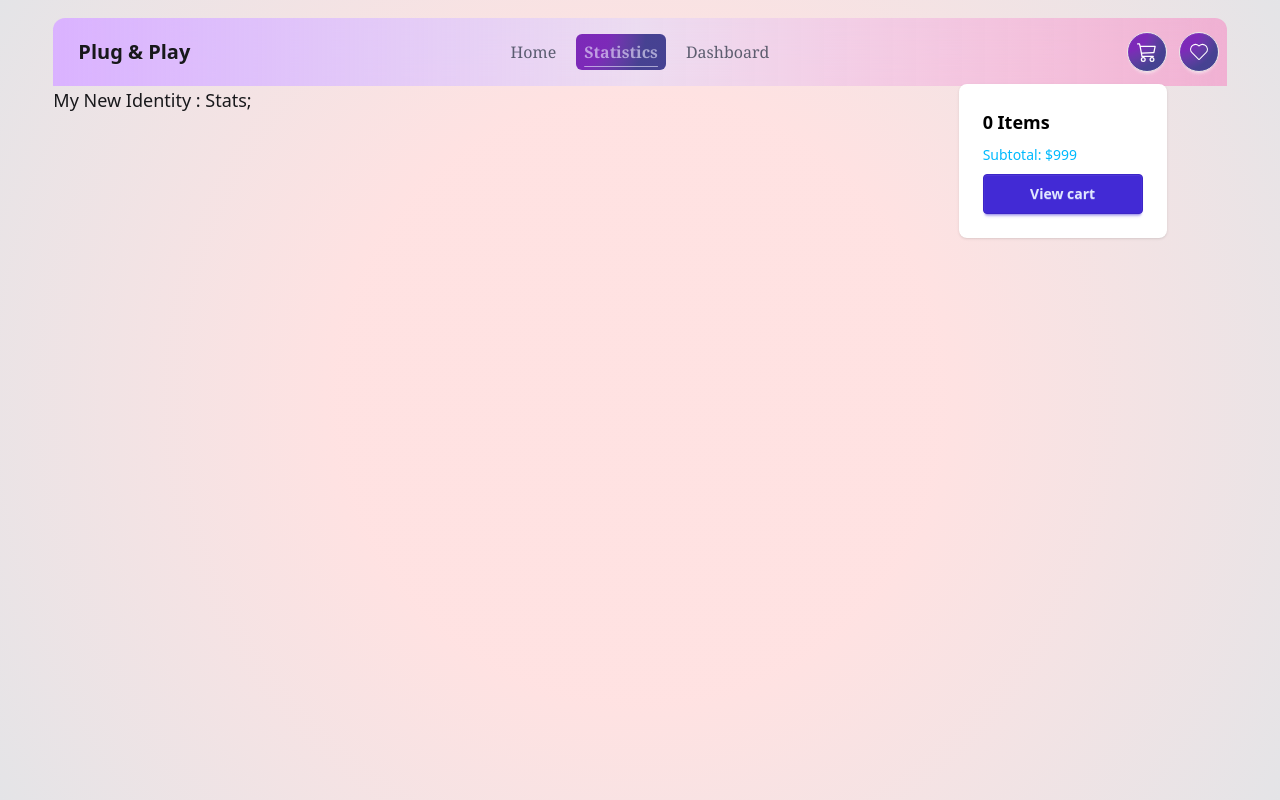
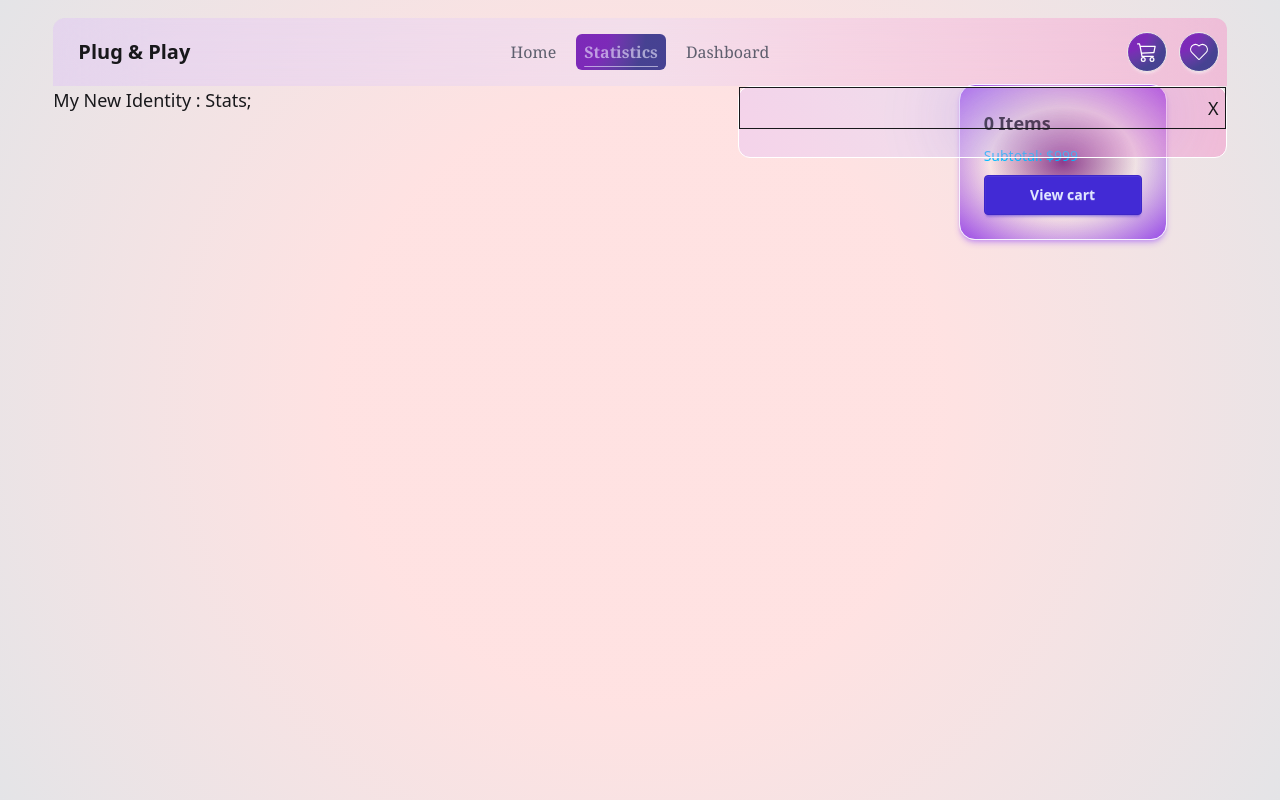
Before and after one commit to rakib-hasan-78/price-cart, a React (Vite) app: page /statistics in a window 1280 px wide. Both pictures are taken after a click on the button 1146 px from the left and 52 px from the top of the page. Built offline with nearby package versions, Linux system fonts and the light colour scheme; a web font is replaced by a local one.

Commit message:
still working old nav

```diff
--- a/src/Components/CartAnimation/CartAnimation.jsx
+++ b/src/Components/CartAnimation/CartAnimation.jsx
@@ -1,4 +1,4 @@
-import React, { useState } from 'react';
+import React from 'react';
 import { DotLottieReact } from '@lottiefiles/dotlottie-react';
 import { useNavigate } from 'react-router-dom';
 
--- a/src/Components/Nav/Nav.jsx
+++ b/src/Components/Nav/Nav.jsx
@@ -1,18 +1,27 @@
-import React from 'react';
+import React, { useState } from 'react';
 import { useLocation } from 'react-router-dom';
 import { BsCart3 } from "react-icons/bs";
 import { CiHeart } from "react-icons/ci";
 import NavLinks from '../NavLinks/NavLinks';
 import { useProduct } from '../../Utilities/Hooks/CustomContext/CustomContext';
+import NavProduct from './../NavProduct/NavProduct';
 
 
 const Nav = ({isScroll}) => {
     const location = useLocation();
     const preferenceBG = location.pathname==='/';
     const {cart, wishList} = useProduct();
+
+    const [drawer, setDrawer] = useState(null);
+
+    const navHandler = (e, type)=>{
+        e.preventDefault();
+        setDrawer(pre=>pre===type ? null : type);
+    }
+
     return (
         <div
-        className={`navbar ${isScroll ? 'rounded-t-none shadow-2xl':'lg:rounded-t-xl' }  border-none shadow-none mb-0 ${location.pathname==='/'?'custom-bg':'secondary-bg-gradient-nav'}`}>
+        className={`navbar ${isScroll ? 'rounded-t-none shadow-2xl':'lg:rounded-t-xl' }  border-none shadow-none mb-0 ${location.pathname==='/'?'custom-bg':'secondary-bg-gradient-nav'} relative`}>
             <div className="navbar-start">
                 <div className="dropdown">
                 <div tabIndex={0} role="button" className="btn btn-ghost lg:hidden">
@@ -46,18 +55,22 @@ const Nav = ({isScroll}) => {
                         </div>
                         <div
                             tabIndex={0}
-                            className="card card-compact dropdown-content bg-base-100 z-1 mt-3 w-52 shadow">
+                            className="card card-compact dropdown-content z-1 mt-3 w-52 border border-violet-50 shadow-md shadow-violet-600/30 rounded-2xl backdrop-blur-3xl nav-card-gradient">
                             <div className="card-body">
                             <span className="text-lg font-bold text-black">{cart.length} Items</span>
                             <span className="text-info">Subtotal: $999</span>
                             <div className="card-actions">
-                                <button className="btn btn-primary btn-block">View cart</button>
+                                <button
+                                onClick={(e)=>navHandler(e, 'cart')}
+                                className="btn btn-primary btn-block">
+                                View cart
+                                </button>
                             </div>
                             </div>
                         </div>
                     </div>
                     <div className="dropdown dropdown-end">
-                        <div tabIndex={0} role="button" className={`btn ${preferenceBG ? 'bg-[radial-gradient(circle,theme(colors.red.100)_40%,theme(colors.zinc.200))]':'bg-[radial-gradient(circle_farthest-corner_at_-5.6%_-6.8%,_theme(colors.purple.800)_37.3%,_theme(colors.indigo.900)_73.5%)] bg-blend-color  text-white backdrop-blur-md bg-white/10'} btn-circle`}>
+                        <div tabIndex={0} role="button" className={`btn ${preferenceBG ? 'bg-[radial-gradient(circle,theme(colors.red.100)_40%,theme(colors.zinc.200))]':'bg-[radial-gradient(circle_farthest-corner_at_-5.6%_-6.8%,_theme(colors.purple.800)_37.3%,_theme(colors.indigo.900)_73.5%)] bg-blend-color  text-white backdrop-blur-2xl bg-white/10'} btn-circle`}>
                             <div className="indicator">
                             <CiHeart className='text-2xl' />
                             {
@@ -69,19 +82,23 @@ const Nav = ({isScroll}) => {
                         </div>
                         <div
                             tabIndex={0}
-                            className="card card-compact dropdown-content bg-base-100 z-1 mt-3 w-52 shadow">
+                            className="card card-compact dropdown-content z-1 mt-3 w-52 border border-violet-50 shadow-md shadow-violet-600/30 rounded-2xl backdrop-blur-3xl nav-card-gradient">
                             <div className="card-body">
                             <span className="text-lg font-bold text-black">{wishList.length} Items</span>
                             <span className="text-info">Subtotal: $999</span>
                             <div className="card-actions">
-                                <button className="btn btn-primary btn-block">View cart</button>
+                                <button
+                                onClick={(e)=>navHandler(e, 'wishlist')}
+                                className="btn btn-primary btn-block">
+                                View wishlist
+                                </button>
                             </div>
                             </div>
                         </div>
                     </div>
-
                 </div>
             </div>
+            <NavProduct drawer={drawer} />
         </div>
     );
 };
--- /dev/null
+++ b/src/Components/NavProduct/NavProduct.jsx
@@ -0,0 +1,25 @@
+import React from 'react';
+
+const NavProduct = ({drawer}) => {
+    return (
+        <div
+        className='border-2 secondary-bg-gradient-nav absolute z-30 right-0 top-6/6 xxs:w-full lg:w-5/12 flex flex-col items-center justify-center space-y-3 rounded-xl'>
+            <div
+            className='w-full h-auto p-1.5 flex items-center justify-end border'
+            >
+            X
+            </div>
+            <div
+            className='w-full py-2 flex flex-col items-center justify-center space-y-2'>
+                {
+                    drawer === 'cart' && 'hello'
+
+
+
+                }
+            </div>
+        </div>
+    );
+};
+
+export default NavProduct;
--- a/src/Pages/Root/Root.jsx
+++ b/src/Pages/Root/Root.jsx
@@ -11,11 +11,9 @@ const Root = () => {
     return (
         <div className='w-full min-h-full'>
             <main className='xxs:pt-0 lg:pt-5'>
-            <CustomContext>
             <Header />
             <Outlet />
             <ToastContainer />
-            </CustomContext>
             </main>
         </div>
     );
--- a/src/index.css
+++ b/src/index.css
@@ -88,8 +88,15 @@
   .secondary-bg-gradient {
     @apply rounded-2xl border border-white outline-0 bg-gradient-to-r from-purple-300 via-violet-200/50 to-pink-400/40 bg-blend-color-burn backdrop-blur-lg;
   }
-  .secondary-bg-gradient-nav {
-    @apply border border-white outline-0 bg-gradient-to-r from-purple-300 via-violet-200/50 to-pink-400/40 bg-blend-color-burn backdrop-blur-lg;
+.secondary-bg-gradient-nav {
+  @apply
+    border border-white outline-0
+    bg-gradient-to-r from-purple-300/30 via-violet-200/30 to-pink-400/30
+    backdrop-blur-2xl;
+}
+
+  .nav-card-gradient{
+    @apply bg-radial from-fuchsia-900/80 via-transparent to-violet-700/70 backdrop-blur-2xl bg-blend-color-dodge rounded-2xl;
   }
 
 }
--- a/src/main.jsx
+++ b/src/main.jsx
@@ -9,6 +9,7 @@ import Error from './Pages/Error/Error';
 import Dashboard from './Pages/Dashboard/Dashboard';
 import Statistics from './Pages/Statistics/Statistics';
 import ProductDetails from './Components/ProductDetails/ProductDetails.jsx'
+import CustomContext from './Utilities/Hooks/CustomContext/CustomContext.jsx'
 
 
 const root = createBrowserRouter([
@@ -43,7 +44,9 @@ const root = createBrowserRouter([
 
 createRoot(document.getElementById('root')).render(
   <StrictMode>
+    <CustomContext>
     <RouterProvider router={root} />
     {/* <App /> */}
+    </CustomContext>
   </StrictMode>,
 )
```
